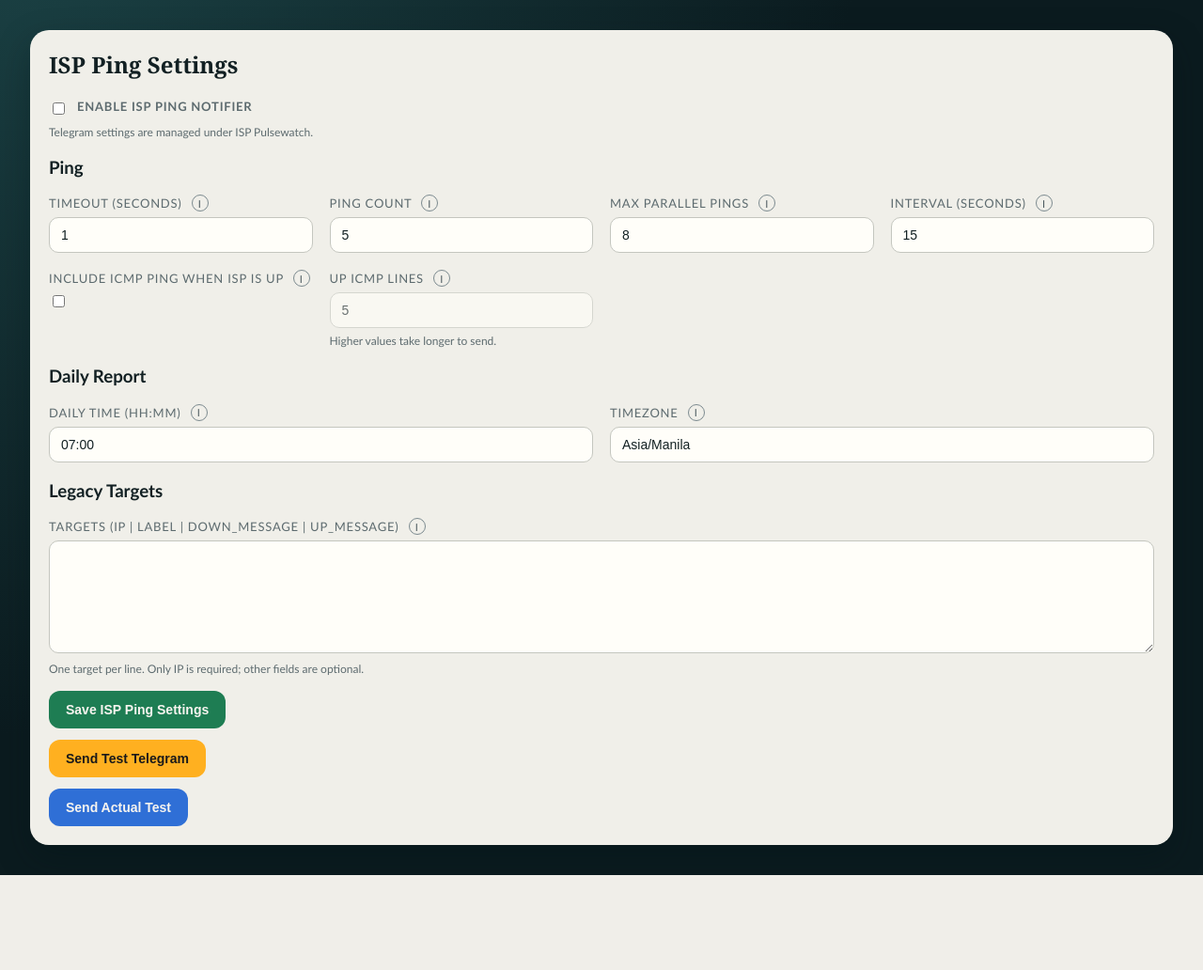
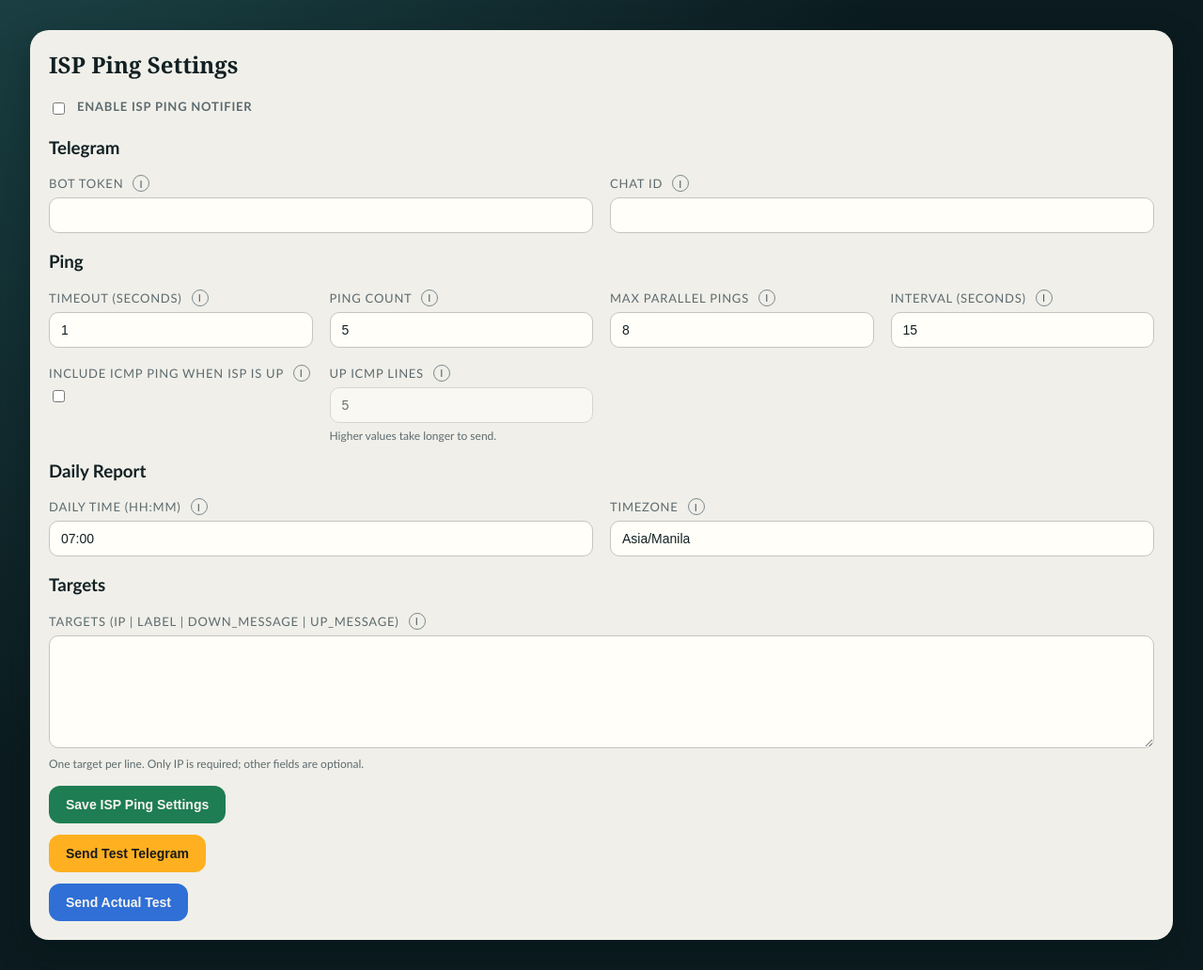
Before and after one commit to Jess-is-it/threejmon, a FastAPI app: page /settings/isp in a window 1280 px wide. Shown: the part 135-1167 px from the top of the page at 94% size. Before the commit the page ends 1066 px from the top, so only its background shows below. Run offline with FastAPI, Linux system fonts and the light colour scheme; data that the repository does not hold is empty.

Commit message:
Restore ISP Ping settings UI and Telegram fields

```diff
--- a/app/main.py
+++ b/app/main.py
@@ -298,9 +298,12 @@ async def isp_settings_save(request: Request):
     if up_icmp_lines > 20:
         up_icmp_lines = 20
     current_settings = get_settings("isp_ping", ISP_PING_DEFAULTS)
+    telegram = dict(current_settings.get("telegram", ISP_PING_DEFAULTS.get("telegram", {})))
+    telegram["bot_token"] = form.get("telegram_bot_token", "")
+    telegram["chat_id"] = form.get("telegram_chat_id", "")
     settings = {
         "enabled": parse_bool(form, "enabled"),
-        "telegram": current_settings.get("telegram", ISP_PING_DEFAULTS.get("telegram", {})),
+        "telegram": telegram,
         "general": {
             "ping_timeout_seconds": parse_int(form, "ping_timeout_seconds", 1),
             "ping_count": parse_int(form, "ping_count", 5),
--- a/app/templates/settings_isp.html
+++ b/app/templates/settings_isp.html
@@ -10,7 +10,18 @@
       <input type="checkbox" name="enabled" id="enabled" {% if settings.enabled %}checked{% endif %} />
       <label for="enabled">Enable ISP ping notifier</label>
     </div>
-    <div class="help">Telegram settings are managed under ISP Pulsewatch.</div>
+
+    <h3>Telegram</h3>
+    <div class="form-grid">
+      <div>
+        <label>Bot Token <span class="info" data-tip="Telegram bot token from BotFather.">i</span></label>
+        <input type="text" name="telegram_bot_token" value="{{ settings.telegram.bot_token }}" />
+      </div>
+      <div>
+        <label>Chat ID <span class="info" data-tip="Target Telegram chat ID where alerts should be sent.">i</span></label>
+        <input type="text" name="telegram_chat_id" value="{{ settings.telegram.chat_id }}" />
+      </div>
+    </div>
 
     <h3>Ping</h3>
     <div class="form-grid">
@@ -53,7 +64,7 @@
       </div>
     </div>
 
-    <h3>Legacy Targets</h3>
+    <h3>Targets</h3>
     <label>Targets (ip | label | down_message | up_message) <span class="info" data-tip="One target per line. Only IP is required; label and messages are optional.">i</span></label>
     <textarea name="targets">{% for item in settings.targets %}{{ item.ip }} | {{ item.label }} | {{ item.down_message }} | {{ item.up_message }}
 {% endfor %}</textarea>
```
